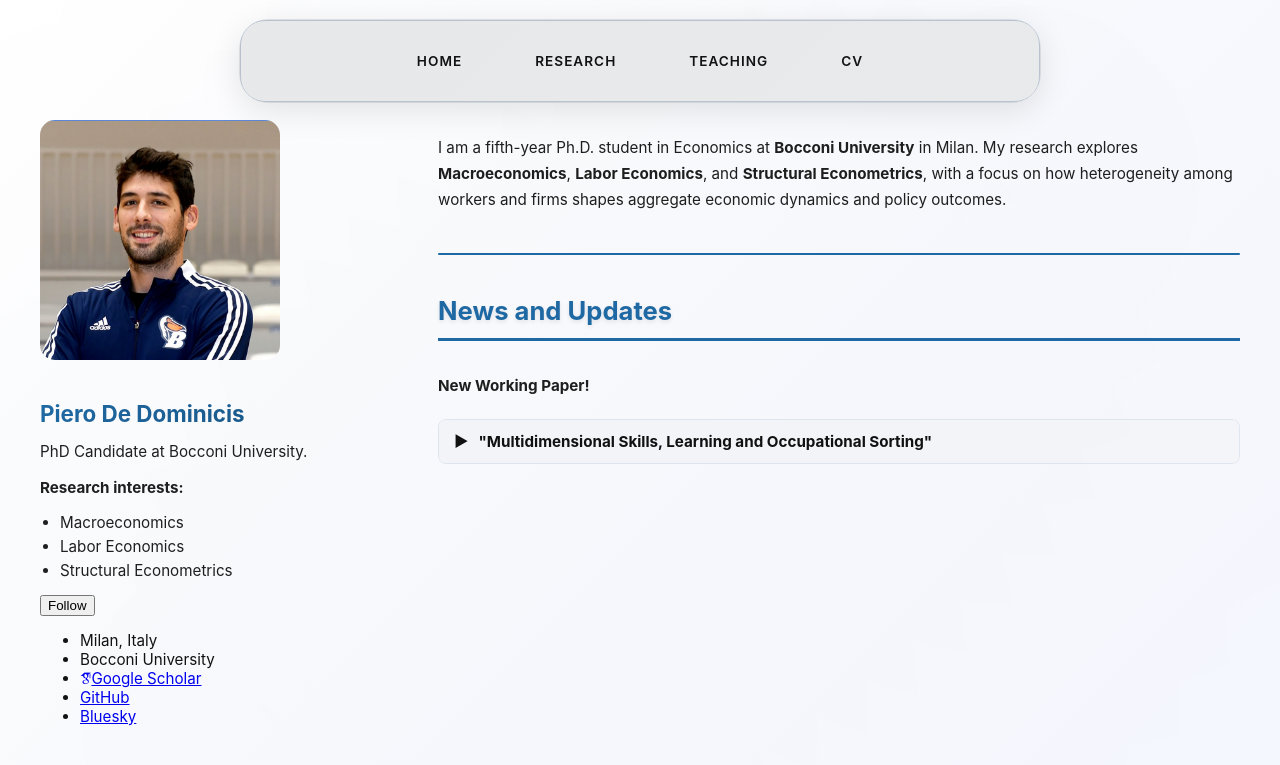
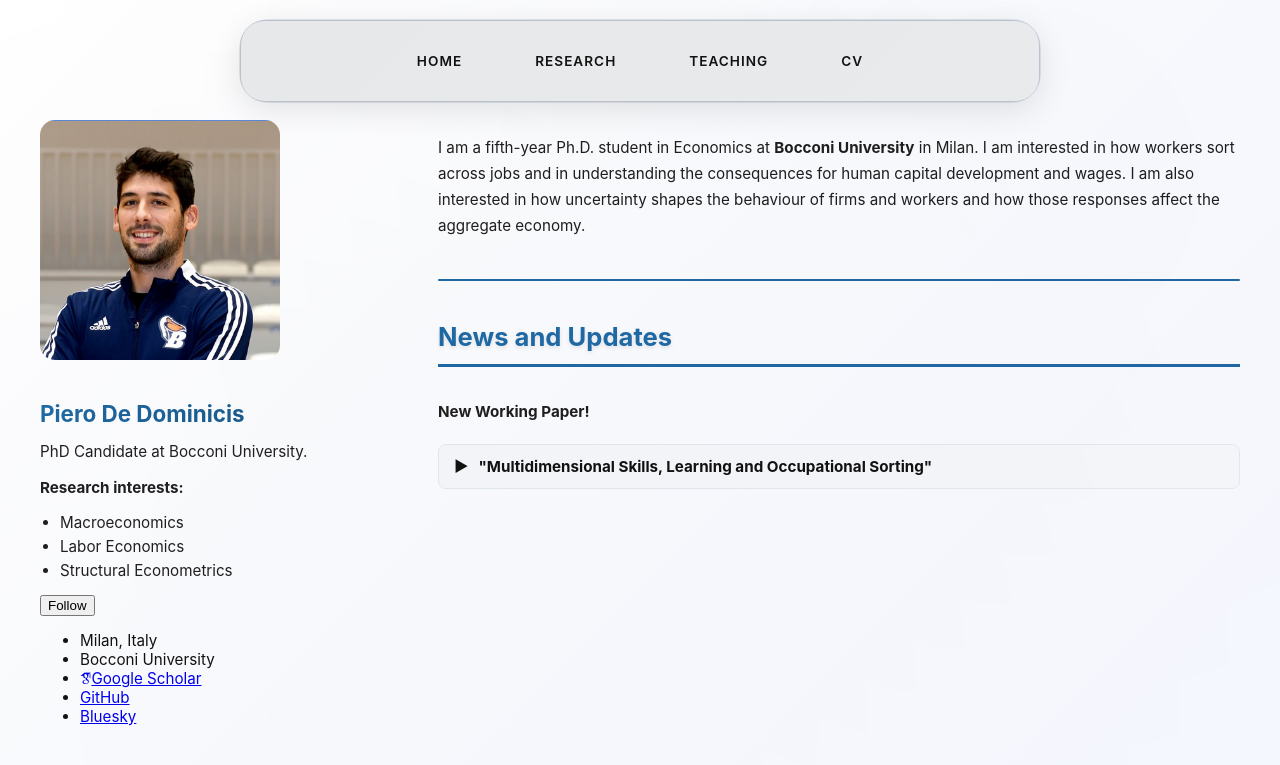
Before and after one commit to peppecon/peppecon.github.io, a Jekyll site: the page built from _pages/about.md, in a window 1280 px wide. Shown: the top 765 px of the page. Built offline with Jekyll 4.4.1, drawn with Linux system fonts in a browser that asks for light colours; some web fonts are replaced.

Commit message:
Update home page research interests paragraph

```diff
--- a/_pages/about.md
+++ b/_pages/about.md
@@ -7,7 +7,7 @@ redirect_from:
   - /about.html
 ---
 
-I am a fifth-year Ph.D. student in Economics at **Bocconi University** in Milan. My research explores **Macroeconomics**, **Labor Economics**, and **Structural Econometrics**, with a focus on how heterogeneity among workers and firms shapes aggregate economic dynamics and policy outcomes.
+I am a fifth-year Ph.D. student in Economics at **Bocconi University** in Milan. I am interested in how workers sort across jobs and in understanding the consequences for human capital development and wages. I am also interested in how uncertainty shapes the behaviour of firms and workers and how those responses affect the aggregate economy.
 
 ---
 
```
